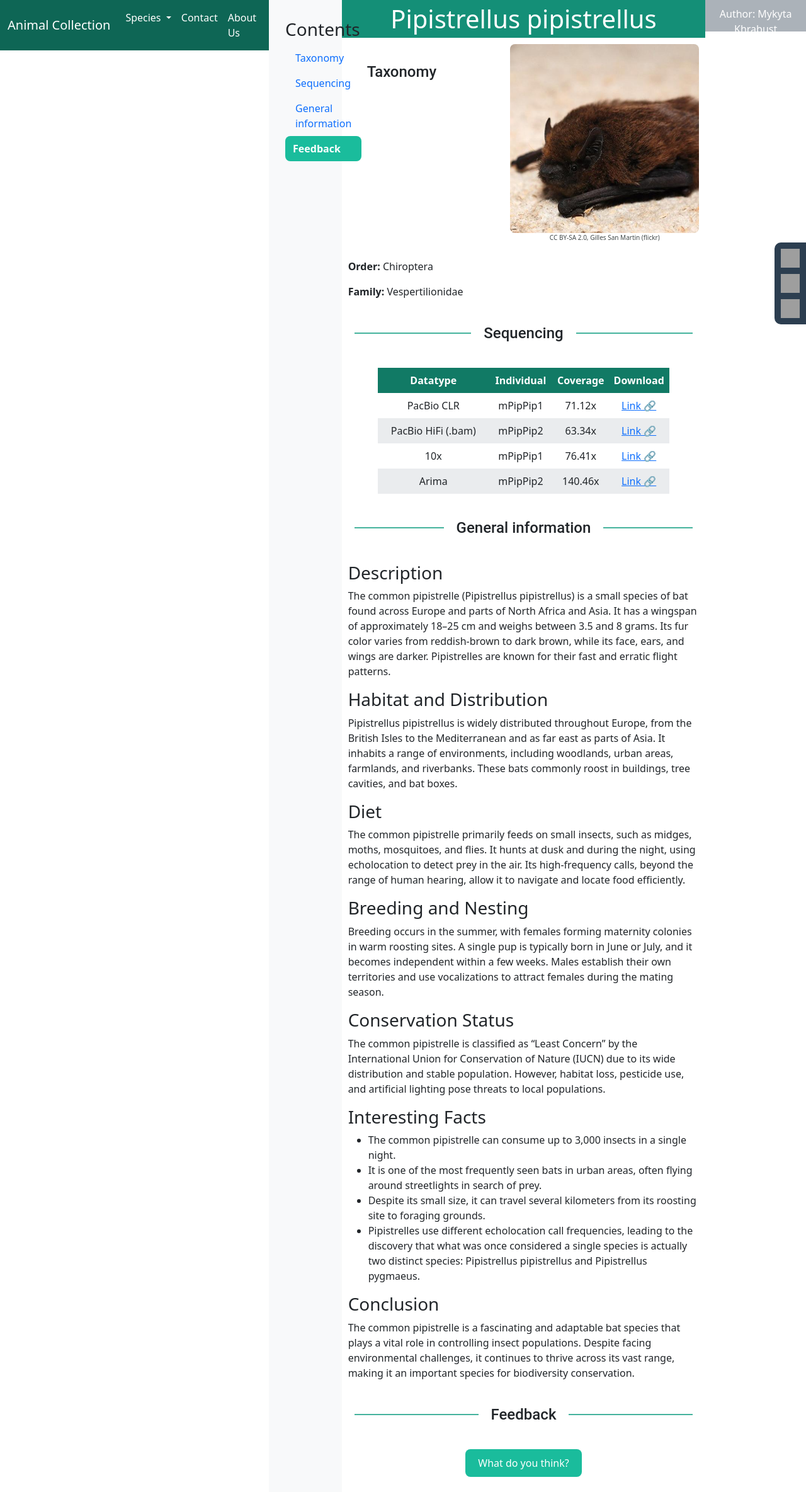
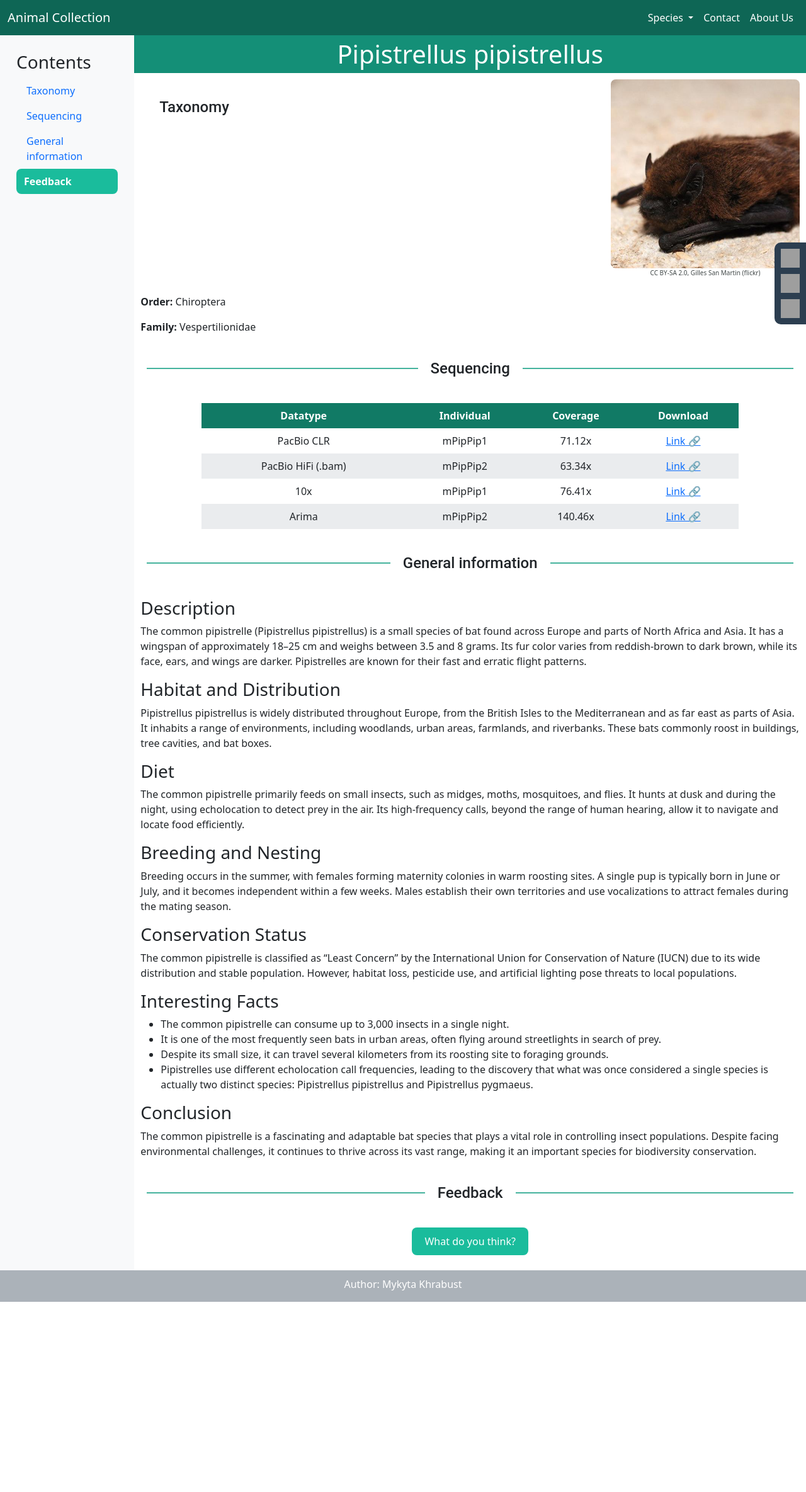
Before and after one commit to Aterien/genome2, a Jekyll site: the page built from _species/common_pipistrelle.md, in a window 1280 px wide. Shown: the whole page at 63% size. Built offline with Jekyll 4.4.1, drawn with Linux system fonts in a browser that asks for light colours; after the commit the page ends 2067 px from its top, so only the background shows below that; grey boxes are pictures that could not be loaded.

Commit message:
Update species.html

```diff
--- a/_layouts/species.html
+++ b/_layouts/species.html
@@ -72,7 +72,7 @@
             </div>
         </div>
     </nav>
-</div>
+<div>
 
 <div id = "page_container"> <!-- wszystko oprócz Menu-->
     <!--Spis tresci po lewej-->
```
